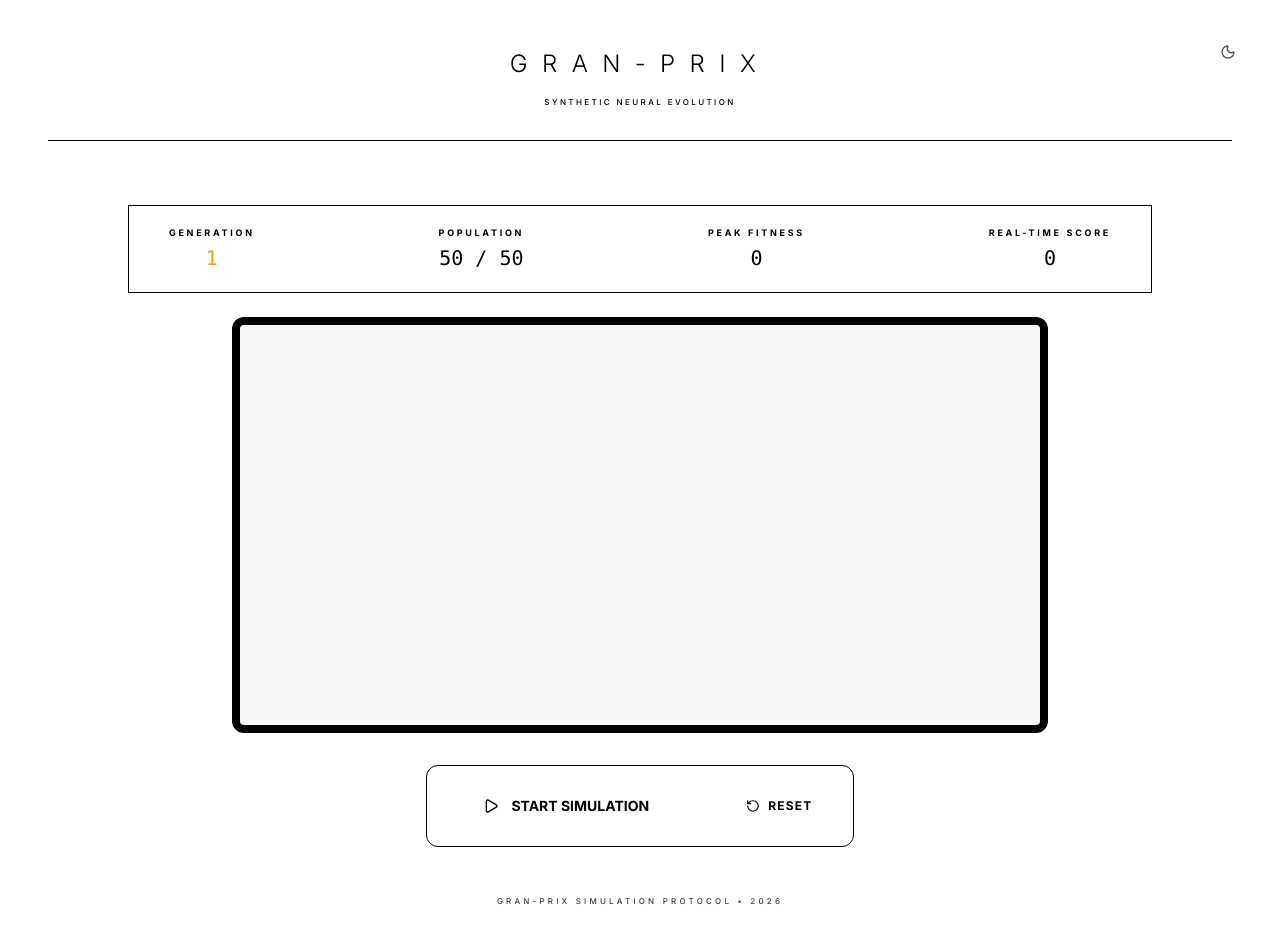
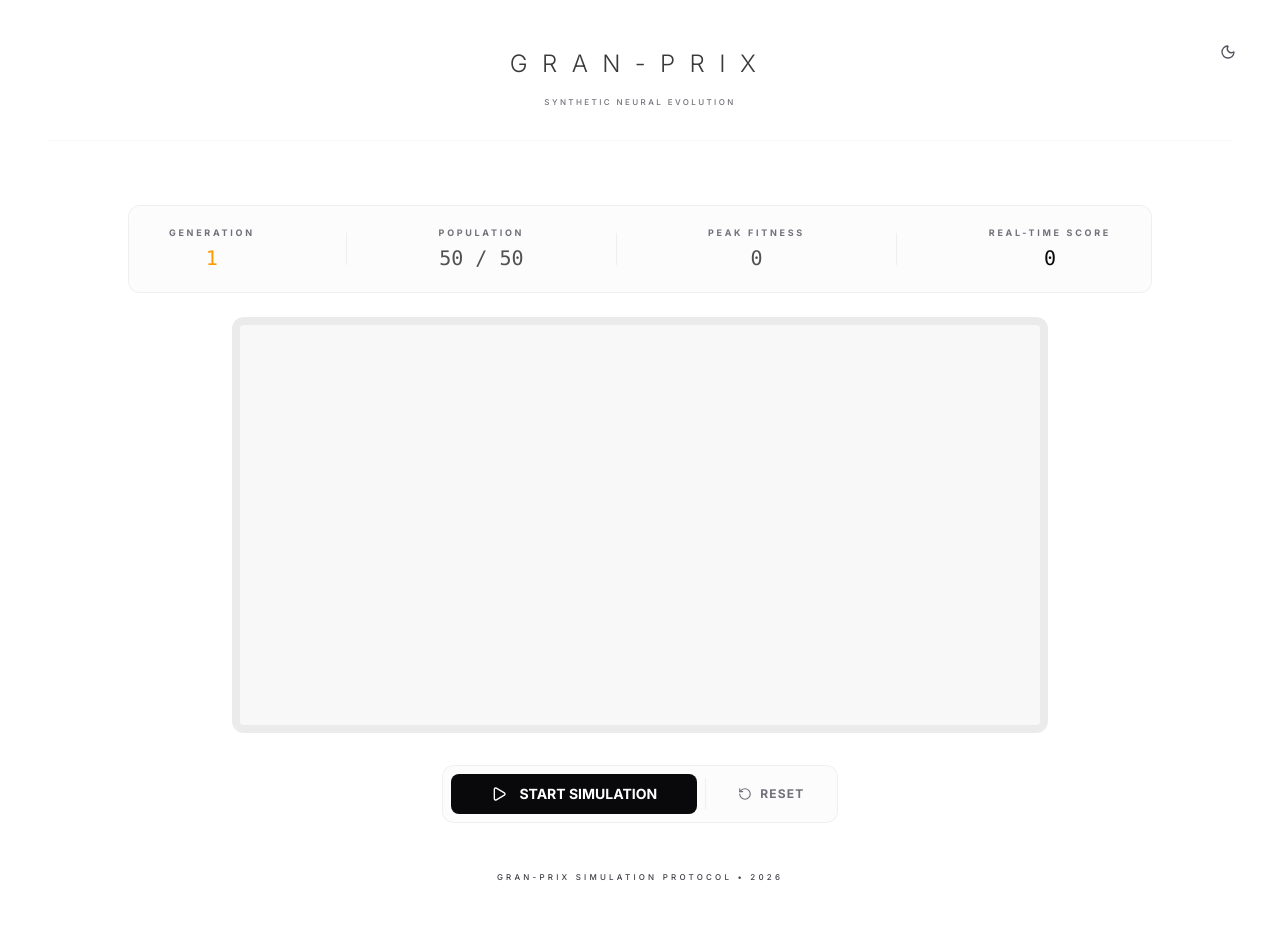
Before and after one commit to felipe-santos/gran-prix, a React (Vite) app in the folder demo-web/: page / in a window 1280 px wide. Shown: the top 942 px of the page. Built offline with nearby package versions, Linux system fonts and the light colour scheme; no server answers.

Commit message:
Refactor CSS theme variables, polish web demo UI components, and update README with visual simulation details and screenshot.

```diff
--- a/demo-web/src/components/GameCanvas.tsx
+++ b/demo-web/src/components/GameCanvas.tsx
@@ -10,12 +10,12 @@ export const GameCanvas = forwardRef<HTMLCanvasElement, GameCanvasProps>(
         return (
             <div className="relative">
                 {/* Canvas Container */}
-                <div className="relative bg-[var(--canvas-bg)] rounded-xl border-8 border-foreground overflow-hidden">
+                <div className="relative bg-[var(--canvas-bg)] rounded-xl border-8 border-foreground/[0.05] overflow-hidden">
                     <canvas
                         ref={ref}
                         width={width}
                         height={height}
-                        className="block"
+                        className="block rounded-lg"
                     />
                 </div>
             </div>
--- a/demo-web/src/components/GameControls.tsx
+++ b/demo-web/src/components/GameControls.tsx
@@ -16,10 +16,10 @@ export const GameControls: React.FC<GameControlsProps> = ({
     isRestarting
 }) => {
     return (
-        <div className="mt-8 flex items-center gap-4 p-4 rounded-xl border border-foreground/[0.05] bg-foreground/[0.01]">
+        <div className="mt-8 flex items-center gap-2 p-2 rounded-xl border border-foreground/[0.05] bg-foreground/[0.01]">
             <Button
                 onClick={onTogglePlay}
-                className={`h-12 px-10 rounded-lg font-bold transition-all duration-200 flex gap-3 items-center ${
+                className={`h-10 px-10 rounded-lg font-bold transition-all duration-200 flex gap-3 items-center cursor-pointer ${
                     isPlaying
                         ? 'bg-amber-600 hover:bg-amber-700 text-black'
                         : 'bg-foreground text-background hover:bg-foreground/90'
@@ -34,7 +34,7 @@ export const GameControls: React.FC<GameControlsProps> = ({
             <Button
                 variant="ghost"
                 onClick={onReset}
-                className="h-12 px-6 rounded-lg text-muted-foreground hover:text-foreground hover:bg-foreground/[0.03] transition-colors flex gap-2 items-center text-xs tracking-widest font-bold"
+                className="h-10 px-6 rounded-lg text-muted-foreground hover:text-foreground hover:bg-foreground/[0.03] transition-colors flex gap-2 items-center text-xs tracking-widest font-bold cursor-pointer"
             >
                 <RotateCcw size={14} />
                 RESET
--- a/demo-web/src/components/StatsBar.tsx
+++ b/demo-web/src/components/StatsBar.tsx
@@ -7,7 +7,7 @@ interface StatsBarProps {
 
 export const StatsBar: React.FC<StatsBarProps> = ({ stats }) => {
     return (
-        <div className="w-full max-w-5xl mb-6 px-10 py-5 bg-foreground border border-foreground flex items-center justify-between">
+        <div className="w-full max-w-5xl mb-6 px-10 py-5 bg-foreground/[0.01] rounded-xl border border-foreground/[0.05] flex items-center justify-between">
             <StatItem label="Generation" value={stats.generation} color="text-amber-500" />
             <Divider />
             <StatItem label="Population" value={`${stats.alive} / ${POPULATION_SIZE}`} color="text-foreground/70" />
--- a/demo-web/src/index.css
+++ b/demo-web/src/index.css
@@ -3,9 +3,68 @@
 
 @custom-variant dark (&:is(.dark *));
 
-@layer base {
+@theme {
+  --color-background: var(--background);
+  --color-foreground: var(--foreground);
+  --color-card: var(--card);
+  --color-card-foreground: var(--card-foreground);
+  --color-popover: var(--popover);
+  --color-popover-foreground: var(--popover-foreground);
+  --color-primary: var(--primary);
+  --color-primary-foreground: var(--primary-foreground);
+  --color-secondary: var(--secondary);
+  --color-secondary-foreground: var(--secondary-foreground);
+  --color-muted: var(--muted);
+  --color-muted-foreground: var(--muted-foreground);
+  --color-accent: var(--accent);
+  --color-accent-foreground: var(--accent-foreground);
+  --color-destructive: var(--destructive);
+  --color-destructive-foreground: var(--destructive-foreground);
+  --color-border: var(--border);
+  --color-input: var(--input);
+  --color-ring: var(--ring);
+  --color-chart-1: var(--chart-1);
+  --color-chart-2: var(--chart-2);
+  --color-chart-3: var(--chart-3);
+  --color-chart-4: var(--chart-4);
+  --color-chart-5: var(--chart-5);
+  --color-sidebar: var(--sidebar);
+  --color-sidebar-foreground: var(--sidebar-foreground);
+  --color-sidebar-primary: var(--sidebar-primary);
+  --color-sidebar-primary-foreground: var(--sidebar-primary-foreground);
+  --color-sidebar-accent: var(--sidebar-accent);
+  --color-sidebar-accent-foreground: var(--sidebar-accent-foreground);
+  --color-sidebar-border: var(--sidebar-border);
+  --color-sidebar-ring: var(--sidebar-ring);
+
+  /* Custom Animations */
+  --animate-fade-in: fade-in 0.5s ease-out forwards;
+  --animate-fade-in-up: fade-in-up 0.7s ease-out forwards;
+
+  @keyframes fade-in {
+    from {
+      opacity: 0;
+    }
+
+    to {
+      opacity: 1;
+    }
+  }
+
+  @keyframes fade-in-up {
+    from {
+      opacity: 0;
+      transform: translateY(20px);
+    }
+
+    to {
+      opacity: 1;
+      transform: translateY(0);
+    }
+  }
+}
+
 :root {
-    /* Default Theme (Light) */
   --color-background: hsl(0 0% 100%);
   --color-foreground: hsl(240 10% 3.9%);
   --color-card: hsl(0 0% 98%);
@@ -30,14 +89,12 @@
   --color-emerald: hsl(142 76% 36%);
   --color-emerald-foreground: hsl(0 0% 98%);
 
-    /* Canvas specific */
   --canvas-bg: #f8f8f9;
   --canvas-grid: rgba(0, 0, 0, 0.03);
   --canvas-trail: rgba(255, 255, 255, 0.4);
 }
 
-  /* Dark Theme Overrides */
-  [data-theme='dark'] {
+.dark {
   --color-background: hsl(240 10% 3.9%);
   --color-foreground: hsl(0 0% 98%);
   --color-card: hsl(240 10% 3.9%);
@@ -67,7 +124,7 @@
   --canvas-grid: rgba(255, 255, 255, 0.03);
   --canvas-trail: rgba(10, 10, 11, 0.4);
 }
-}
+
 
 @layer base {
   * {
```
Also changed, not shown: demo-web/public/game-simulation.png (added), 1 other file (tests, documents, lock files or other folders). Lines whose indentation alone changed are shown as unchanged.
